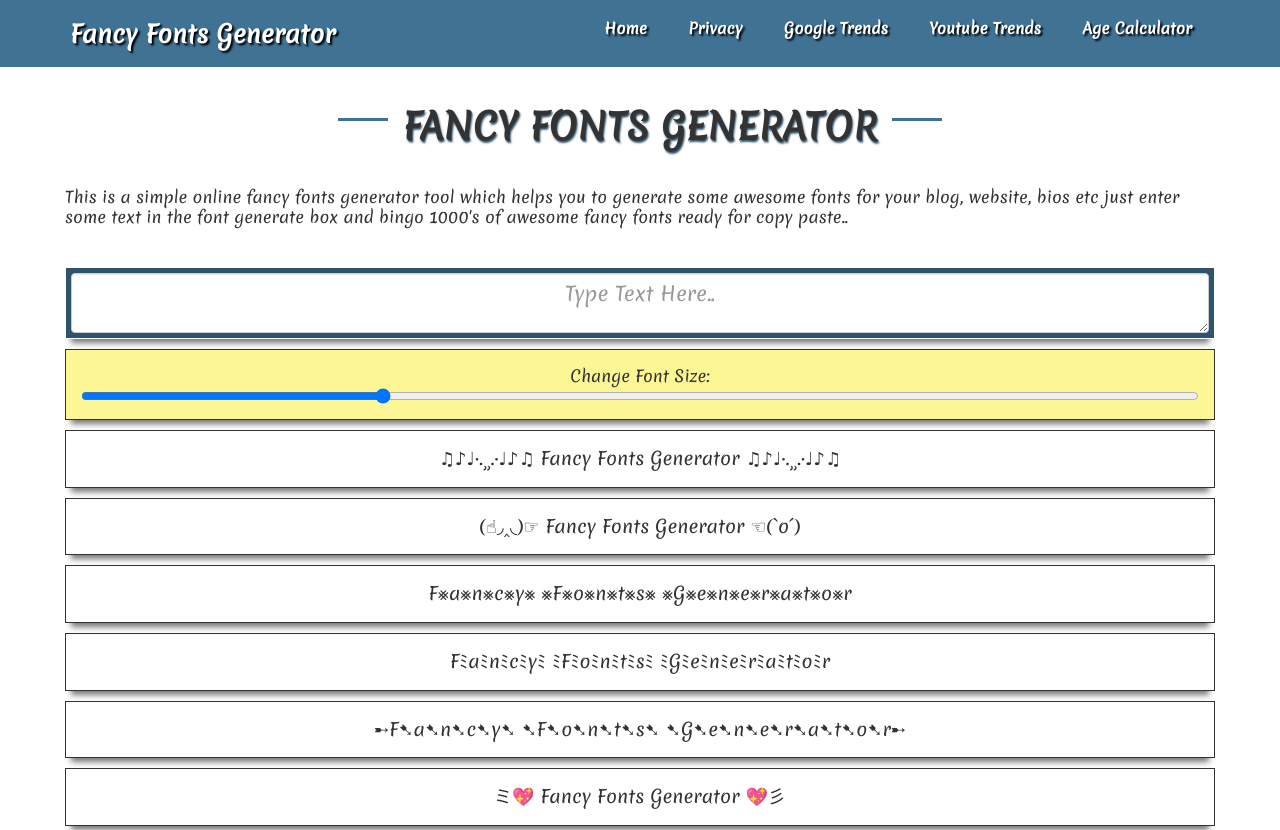
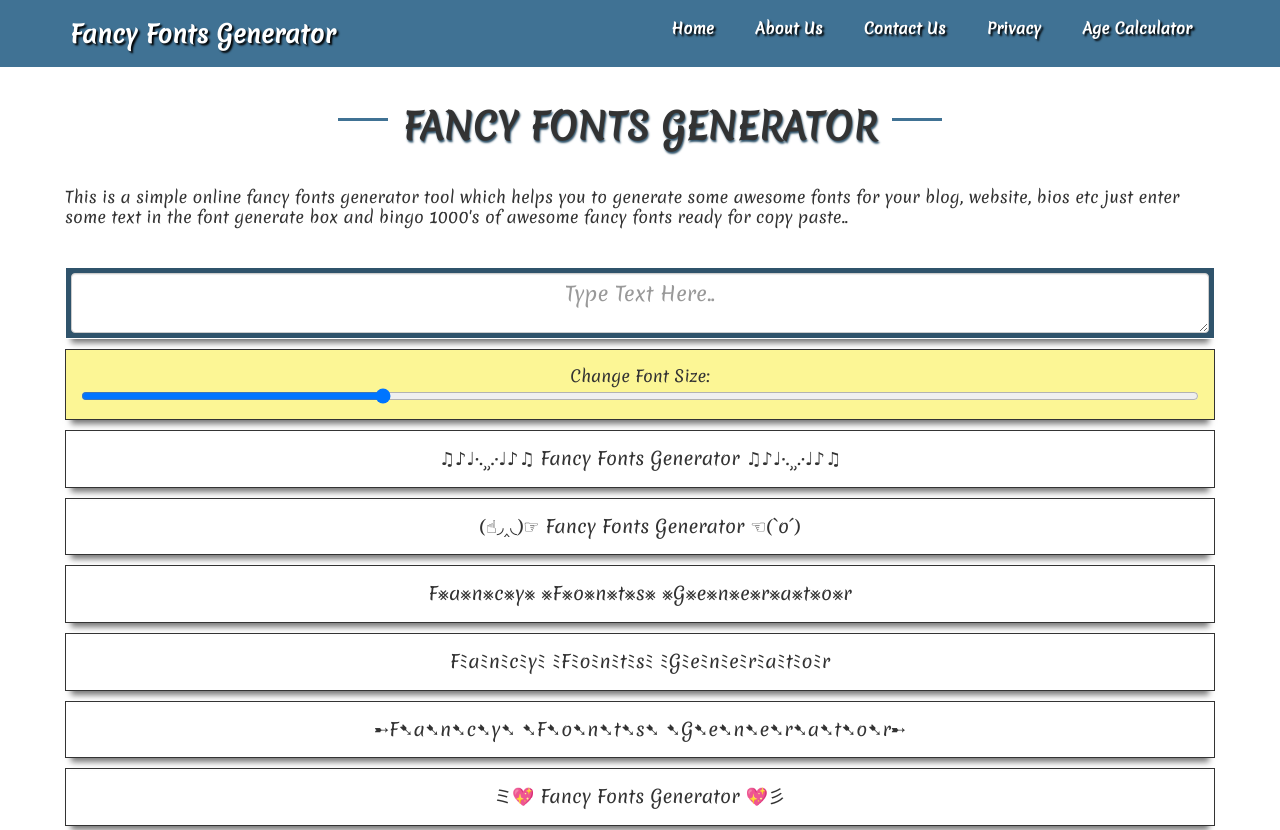
Before and after one commit to ibommahd/FONT, a plain HTML site: page index.html in a window 1280 px wide. Shown: the top 830 px of the page. Drawn offline with nearby package versions, Linux system fonts and the light colour scheme.

Commit message:
Update index.html

```diff
--- a/index.html
+++ b/index.html
@@ -227,9 +227,9 @@ Fancy Fonts Generator</a>
 <div class="menu xs-hide sm-hide" itemscope itemtype="https://schema.org/SiteNavigationElement">
 <ul>
 <li><a title="Home" itemprop="url" href="/">Home</a></li>
-<li><a title="Privacy" itemprop="url" href="/FONT/privacy.html" target="_blank">Privacy</a></li>
-<li><a title="Google Trends" itemprop="url" href="https://gtrends.iamrohit.in" target="_blank">Google Trends</a></li>
-<li><a title="Youtube Trends" itemprop="url" href="https://yt-trends.iamrohit.in" target="_blank">Youtube Trends</a></li>
+<li><a title="About Us" itemprop="url" href="/FONT/about.html" target="_blank">About Us</a></li>
+<li><a title="Contact Us" itemprop="url"/FONT/contact.html" target="_blank">Contact Us</a></li>
+	<li><a title="Privacy" itemprop="url" href="/FONT/privacy.html" target="_blank">Privacy</a></li>
 <li><a title="Age Calculator" itemprop="url" href="https://agecalculator.iamrohit.in" target="_blank">Age Calculator</a></li>
 </ul>
 </div>
```
